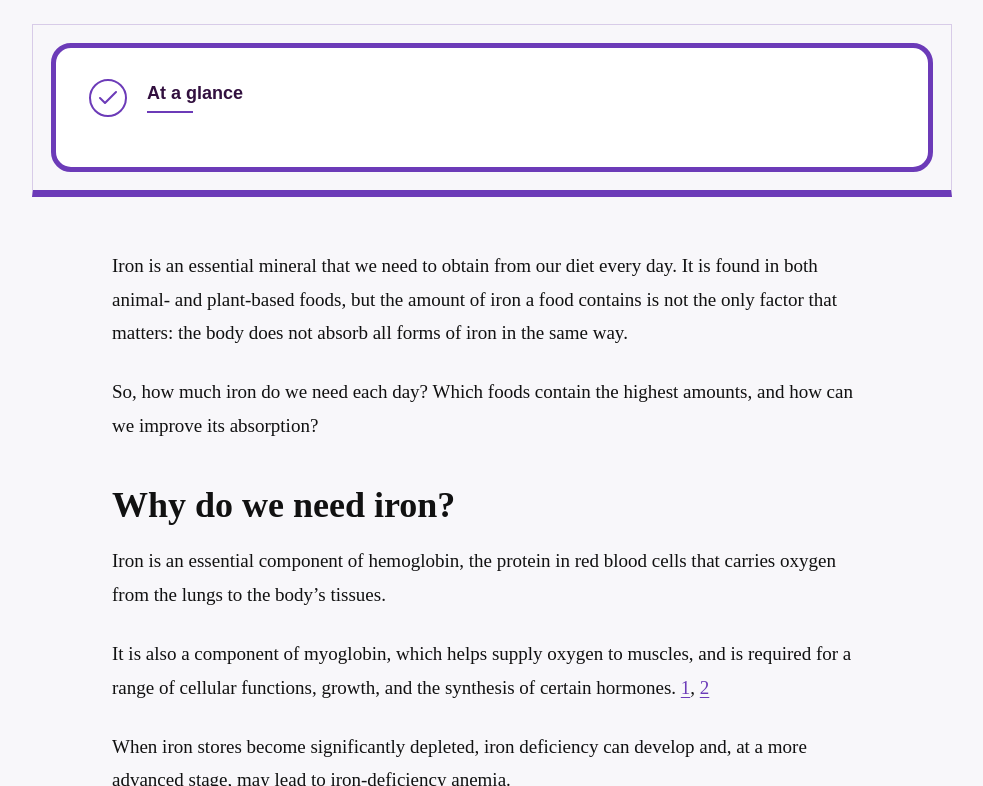
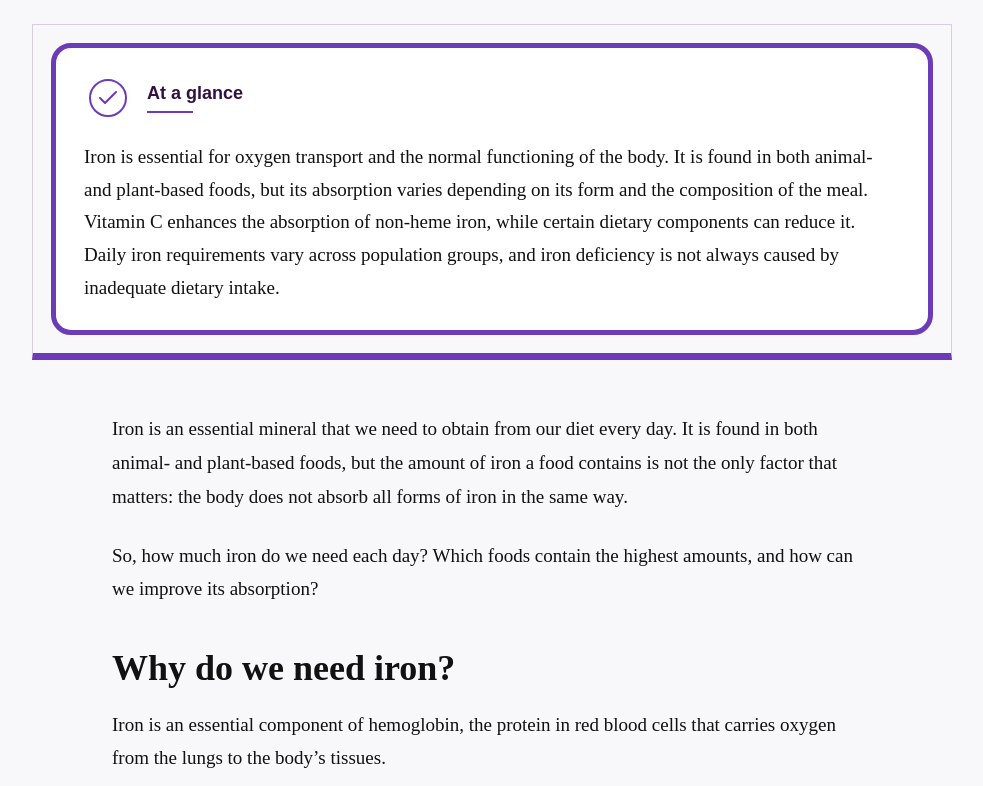
Before and after one commit to BiomedFacts/BiomedFacts, a Jekyll site: the page built from en/_posts/2026-09-20-iron-rich-foods-15-good-sources-and-how-much-iron-they-contain.md, in a window 1280 px wide and 900 px high, scrolled down 1051 px, cut to the strip 114-900 px from the top of the window. Shown: the whole strip, without its empty margins (148-1131 px from the left). Built offline with Jekyll 4.4.1, drawn with Linux system fonts in a browser that asks for light colours.

Commit message:
Update en/_posts/2026-09-20-iron-rich-foods-15-good-sources-and-how-much-iron-they-contain.md (via Pages CMS)

```diff
--- a/en/_posts/2026-09-20-iron-rich-foods-15-good-sources-and-how-much-iron-they-contain.md
+++ b/en/_posts/2026-09-20-iron-rich-foods-15-good-sources-and-how-much-iron-they-contain.md
@@ -12,6 +12,13 @@ seo_title: "Iron-Rich Foods: 15 Good Sources and How Much Iron They Contain"
 seo_description: Which foods are rich in iron? See 15 good sources, how much
   iron they contain, how much we need each day, and how to improve iron
   absorption.
+overview: >
+  Iron is essential for oxygen transport and the normal functioning of the body.
+  It is found in both animal- and plant-based foods, but its absorption varies
+  depending on its form and the composition of the meal. Vitamin C enhances the
+  absorption of non-heme iron, while certain dietary components can reduce it.
+  Daily iron requirements vary across population groups, and iron deficiency is
+  not always caused by inadequate dietary intake.
 ---
 Iron is an essential mineral that we need to obtain from our diet every day. It is found in both animal- and plant-based foods, but the amount of iron a food contains is not the only factor that matters: the body does not absorb all forms of iron in the same way.
 
```
